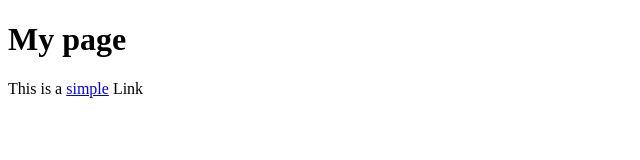
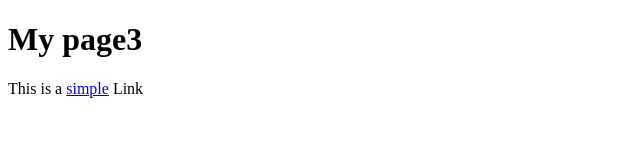
Before and after one commit to Pasi252/Pasi_pollanenwww21Exercise4, a plain HTML site: page index.html in a window 1280 px wide. Shown: the full height of the page, 0-640 px from the left. Drawn offline with Linux system fonts and the light colour scheme.

Commit message:
Update index.html

```diff
--- a/index.html
+++ b/index.html
@@ -5,7 +5,7 @@
       <title>My page</title>
      </head>
      <body>
-      <h1>My page</h1>
+      <h1>My page3</h1>
       <p>This is a <a href="link">simple</a> Link</p>
       <!-- this is a comment -->
      </body>
```
